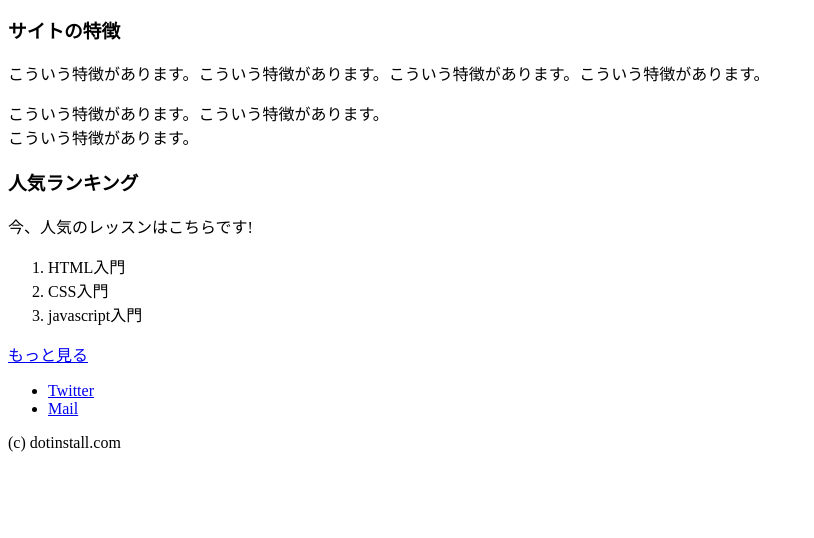
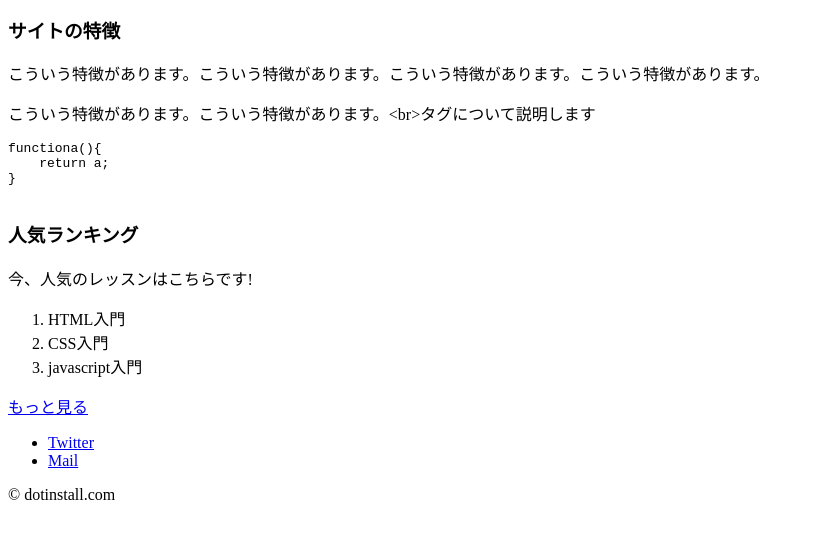
Before and after one commit to Sota-Watanabe/Make-Website, a plain HTML site: page MyHTMLProject/index.html in a window 1280 px wide. Shown: the part 218-756 px from the top of the page, without its empty margins (0-814 px from the left). Drawn offline with Linux system fonts and the light colour scheme.

Commit message:
basicsH完了

```diff
--- a/MyHTMLProject/index.html
+++ b/MyHTMLProject/index.html
@@ -18,9 +18,16 @@
             <h1>ドットインストール</h1>
             <p>プログラミング学習サイトです!</p>
             <section>
-                <h1 id="features">サイトの特徴</h1>
+                <h1 id="about">サイトの特徴</h1>
                 <p>こういう特徴があります。こういう特徴があります。こういう特徴があります。こういう特徴があります。</p>
-                <p>こういう特徴があります。こういう特徴があります。<br>こういう特徴があります。</p>
+                <p>こういう特徴があります。こういう特徴があります。&lt;br&gt;タグについて説明します</p>
+                <pre>
+functiona(){
+    return a;
+}
+                </pre>
+
+
             </section>
             <section>
                 <h1 id="ranking">人気ランキング</h1>
@@ -32,8 +39,6 @@
                 </ol>
                 <p><a href="more_lessons.html">もっと見る</a></p>
             </section>
-            <section>
-        </section>
 
         <footer>
             <ul>
@@ -41,6 +46,6 @@
                 <li><a href="mailto:sota@gmail.com" target="_blank">Mail</a></li>
             </ul>
         </footer>
-        <p>(c) dotinstall.com</p>
+        <p>&copy; dotinstall.com</p>
     </body>
 </html>
```
